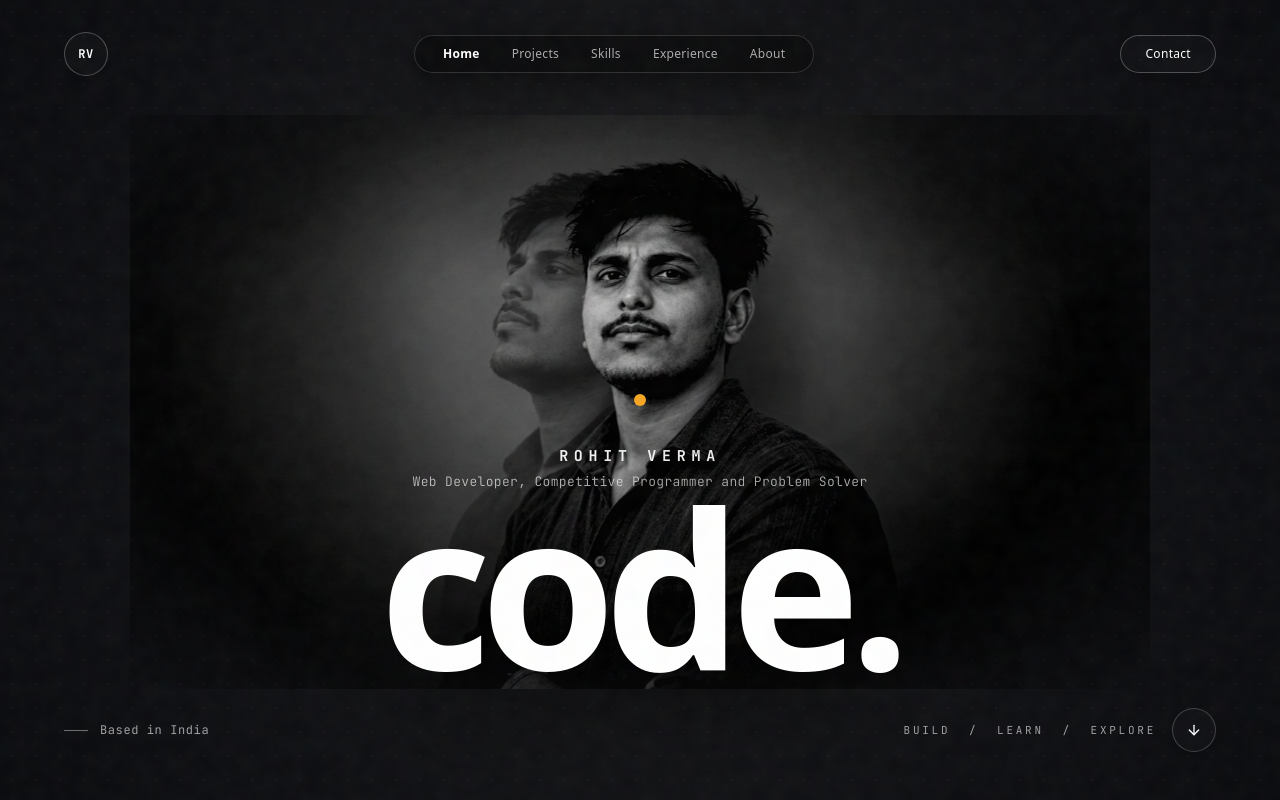
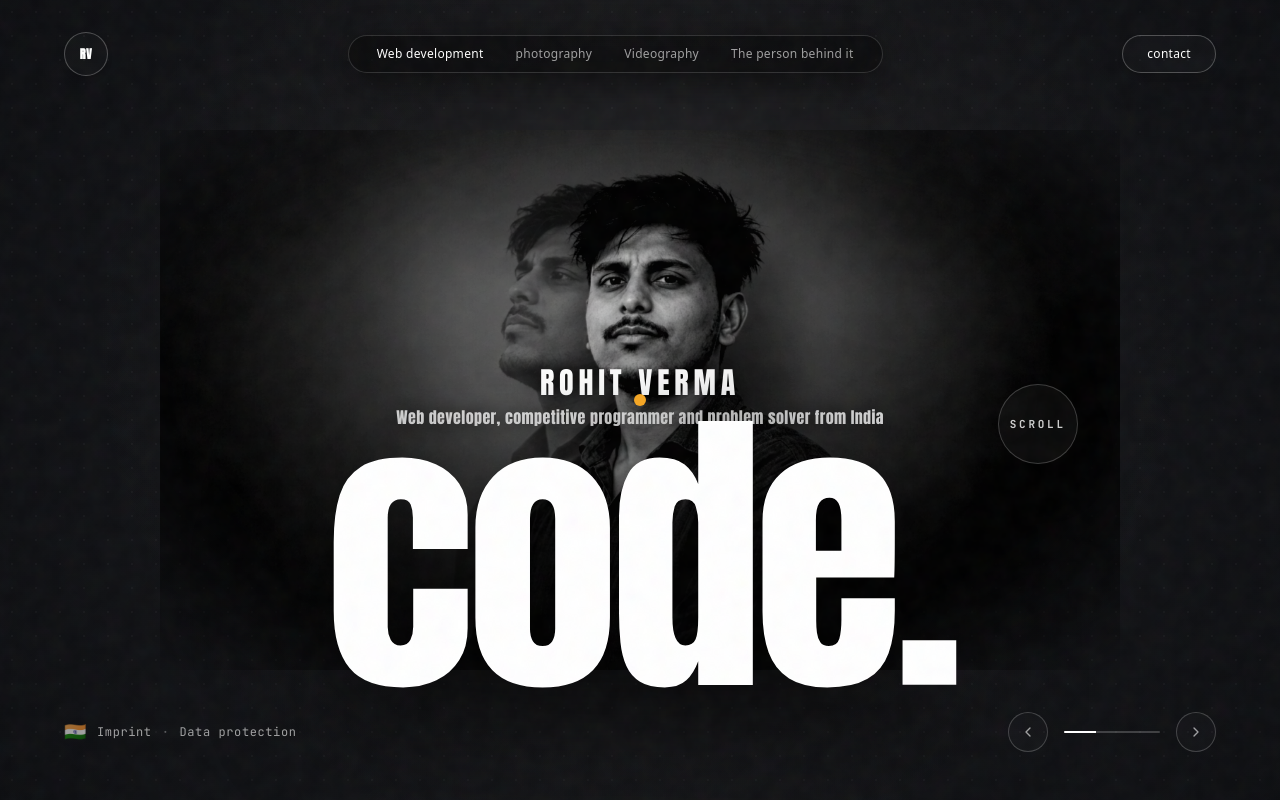
Before and after one commit to RohitV33/MyPortfolio, a Next.js app: page / in a window 1280 px wide. Shown: the top 800 px of the page. Built offline with nearby package versions, Linux system fonts and the light colour scheme.

Commit message:
implement exact reference ui ux for hero section

```diff
--- a/src/app/globals.css
+++ b/src/app/globals.css
@@ -311,6 +311,10 @@ footer,
   box-shadow: 0 20px 40px rgba(0, 0, 0, 0.06), inset 0 1px 0 rgba(255, 255, 255, 0.8);
 }
 
+.font-anton {
+  font-family: var(--font-anton), 'Impact', 'Bebas Neue', sans-serif;
+}
+
 /* ── Reduced Motion Accessibility ─────────────────────────── */
 @media (prefers-reduced-motion: reduce) {
   *,
--- a/src/app/layout.tsx
+++ b/src/app/layout.tsx
@@ -4,7 +4,7 @@ import Navbar from "@/components/Navbar";
 import SmoothScrollProvider from "@/components/SmoothScrollProvider";
 import PageTransition from "@/components/PageTransition";
 import Footer from "@/components/Footer";
-import { Outfit, Space_Grotesk, Syne, JetBrains_Mono, Playfair_Display, Caveat } from "next/font/google";
+import { Outfit, Space_Grotesk, Syne, JetBrains_Mono, Playfair_Display, Caveat, Anton } from "next/font/google";
 
 const outfit = Outfit({
   subsets: ["latin"],
@@ -49,6 +49,13 @@ const caveat = Caveat({
   display: "swap",
 });
 
+const anton = Anton({
+  subsets: ["latin"],
+  weight: ["400"],
+  variable: "--font-anton",
+  display: "swap",
+});
+
 export const metadata: Metadata = {
   title: "Rohit Verma — Full Stack Developer",
   description: "Crafting high-end digital experiences with React, Node.js, and motion design. Editorial-inspired developer portfolio.",
@@ -73,7 +80,7 @@ export default function RootLayout({
           crossOrigin="anonymous"
         />
       </head>
-      <body className={`${outfit.variable} ${spaceGrotesk.variable} ${syne.variable} ${jetbrainsMono.variable} ${playfair.variable} ${caveat.variable} noise-overlay`}>
+      <body className={`${outfit.variable} ${spaceGrotesk.variable} ${syne.variable} ${jetbrainsMono.variable} ${playfair.variable} ${caveat.variable} ${anton.variable} noise-overlay`}>
         <SmoothScrollProvider>
           <CustomCursor />
           <ScrollIndicator />
--- a/src/components/Hero.tsx
+++ b/src/components/Hero.tsx
@@ -2,12 +2,31 @@
 
 import { useEffect, useRef, useState } from "react";
 import Image from "next/image";
-import { ArrowDown } from "lucide-react";
+import { ChevronLeft, ChevronRight } from "lucide-react";
 import { useLenis } from "@/components/SmoothScrollProvider";
+
+const DISCIPLINES = [
+  {
+    word: "code.",
+    title: "ROHIT VERMA",
+    subtitle: "Web developer, competitive programmer and problem solver from India",
+  },
+  {
+    word: "build.",
+    title: "ROHIT VERMA",
+    subtitle: "Full-stack architect, AI systems and distributed web platform builder",
+  },
+  {
+    word: "solve.",
+    title: "ROHIT VERMA",
+    subtitle: "Competitive programmer, low-latency algorithms and data structures",
+  },
+];
 
 export default function Hero() {
   const containerRef = useRef<HTMLElement>(null);
   const { lenis } = useLenis();
+  const [activeSlide, setActiveSlide] = useState(0);
 
   // Mouse parallax state for organic interactive depth
   const [mousePos, setMousePos] = useState({ x: 0, y: 0 });
@@ -24,6 +43,14 @@ export default function Hero() {
     return () => window.removeEventListener("mousemove", handleMouseMove);
   }, []);
 
+  const handlePrevSlide = () => {
+    setActiveSlide((prev) => (prev > 0 ? prev - 1 : DISCIPLINES.length - 1));
+  };
+
+  const handleNextSlide = () => {
+    setActiveSlide((prev) => (prev < DISCIPLINES.length - 1 ? prev + 1 : 0));
+  };
+
   const scrollToCapabilities = (e: React.MouseEvent) => {
     e.preventDefault();
     const capEl = document.getElementById("chapter-capabilities");
@@ -36,32 +63,34 @@ export default function Hero() {
     }
   };
 
+  const currentDiscipline = DISCIPLINES[activeSlide];
+
   return (
     <section
       id="chapter-intro"
       ref={containerRef}
-      className="relative w-full h-screen min-h-[700px] flex flex-col justify-between overflow-hidden bg-[#111215] select-none pt-24 pb-8 sm:pb-12 px-6 sm:px-12 md:px-16"
+      className="relative w-full h-screen min-h-[700px] flex flex-col justify-between overflow-hidden bg-[#131417] select-none pt-24 pb-8 sm:pb-12 px-6 sm:px-10 md:px-16"
     >
-      {/* ── Studio Vignette & Radial Spotlight (Matches Reference Lighting) ── */}
+      {/* ── Studio Vignette & Circular Halo Spotlight (Exact Reference Lighting) ── */}
       <div
         aria-hidden="true"
         className="absolute inset-0 pointer-events-none z-0"
         style={{
           background:
-            "radial-gradient(circle at 50% 45%, rgba(255, 255, 255, 0.08) 0%, rgba(180, 160, 140, 0.03) 35%, transparent 70%), radial-gradient(circle at 50% 50%, transparent 45%, rgba(10, 11, 14, 0.95) 100%)",
+            "radial-gradient(circle at 50% 42%, rgba(255, 255, 255, 0.09) 0%, rgba(180, 160, 140, 0.035) 36%, transparent 70%), radial-gradient(circle at 50% 50%, transparent 45%, rgba(13, 14, 17, 0.96) 100%)",
         }}
       />
 
       {/* Subtle Atmospheric Studio Grain */}
       <div
         aria-hidden="true"
-        className="absolute inset-0 pointer-events-none opacity-[0.035] bg-[radial-gradient(#ffffff_1px,transparent_1px)] [background-size:24px_24px] z-0"
+        className="absolute inset-0 pointer-events-none opacity-[0.03] bg-[radial-gradient(#ffffff_1px,transparent_1px)] [background-size:24px_24px] z-0"
       />
 
-      {/* ── Centerpiece: Living Double-Exposure Portrait ── */}
+      {/* ── Centerpiece: Living Double-Exposure Portrait (Exact Cutout & Profile) ── */}
       <div className="relative z-10 w-full flex-1 flex flex-col items-center justify-center my-auto pointer-events-none">
-        <div className="relative w-full max-w-[1020px] aspect-[16/9.2] sm:aspect-[16/9] flex items-center justify-center [mask-image:radial-gradient(ellipse_75%_75%_at_50%_48%,black_58%,transparent_96%)]">
-          {/* 1. Ghosted Profile Duplicate (Offset to left with independent drifting) */}
+        <div className="relative w-full max-w-[960px] aspect-[16/9.5] sm:aspect-[16/9] flex items-center justify-center [mask-image:radial-gradient(ellipse_75%_75%_at_50%_48%,black_60%,transparent_96%)]">
+          {/* 1. Ghosted Profile Duplicate (Offset to left with independent organic floating drift) */}
           <div
             className="absolute inset-0 flex items-center justify-center transition-transform duration-700 ease-out will-change-transform opacity-45 mix-blend-screen"
             style={{
@@ -75,7 +104,7 @@ export default function Hero() {
                 alt="Rohit Verma Double-Exposure Profile"
                 fill
                 priority
-                sizes="(max-width: 1024px) 100vw, 1020px"
+                sizes="(max-width: 1024px) 100vw, 960px"
                 className="object-contain object-center scale-[1.03]"
               />
             </div>
@@ -95,7 +124,7 @@ export default function Hero() {
                 alt="Rohit Verma Cinematic Portrait"
                 fill
                 priority
-                sizes="(max-width: 1024px) 100vw, 1020px"
+                sizes="(max-width: 1024px) 100vw, 960px"
                 className="object-contain object-center"
               />
 
@@ -113,65 +142,103 @@ export default function Hero() {
           </div>
         </div>
 
-        {/* ── Overlay Text Hierarchy: Centered Over Lower Portrait & Composition ── */}
-        <div className="absolute inset-x-0 bottom-6 sm:bottom-8 md:bottom-10 z-20 flex flex-col items-center text-center pointer-events-none">
-          {/* Upper Title: ROHIT VERMA */}
+        {/* ── Overlay Text Hierarchy: Matching Christoph Nagel Reference Composition ── */}
+        <div className="absolute inset-x-0 bottom-4 sm:bottom-6 md:bottom-8 z-20 flex flex-col items-center text-center pointer-events-none">
+          {/* Top Title: ROHIT VERMA in Anton font */}
           <h1
-            className="font-mono text-xs sm:text-sm md:text-[15px] font-bold tracking-[0.38em] text-white/95 uppercase drop-shadow-[0_2px_14px_rgba(0,0,0,0.9)] mb-1 sm:mb-1.5 transition-transform duration-300 ease-out pointer-events-auto"
+            className="font-anton text-xl sm:text-2xl md:text-3xl tracking-[0.16em] text-white uppercase drop-shadow-[0_2px_14px_rgba(0,0,0,0.9)] mb-1 transition-transform duration-300 ease-out pointer-events-auto"
             style={{
               transform: `translate(${mousePos.x * 2.5}px, ${mousePos.y * 1.5}px)`,
             }}
           >
-            ROHIT VERMA
+            {currentDiscipline.title}
           </h1>
 
-          {/* Subtitle: Web Developer, Competitive Programmer and Problem Solver */}
+          {/* Subtitle in Anton font */}
           <p
-            className="font-mono text-[11px] sm:text-xs md:text-[13px] text-white/70 tracking-wide drop-shadow-[0_2px_10px_rgba(0,0,0,0.9)] font-light max-w-xl px-4 transition-transform duration-300 ease-out pointer-events-auto mb-2 sm:mb-3"
+            className="font-anton text-xs sm:text-sm md:text-base tracking-wide text-white/85 drop-shadow-[0_2px_10px_rgba(0,0,0,0.9)] max-w-2xl px-4 transition-transform duration-300 ease-out pointer-events-auto mb-2 sm:mb-2.5 font-normal"
             style={{
               transform: `translate(${mousePos.x * 2}px, ${mousePos.y * 1.2}px)`,
             }}
           >
-            Web Developer, Competitive Programmer and Problem Solver
+            {currentDiscipline.subtitle}
           </p>
 
-          {/* ── Enormous Bold Condensed Typography: "code." ── */}
+          {/* ── Massive Condensed Typography: "code." in Anton ── */}
           <div
             className="relative pointer-events-none select-none transition-transform duration-300 ease-out"
             style={{
               transform: `translate(${mousePos.x * 1.5}px, ${mousePos.y * 0.8}px)`,
             }}
           >
-            <span className="font-black text-[clamp(5.2rem,17vw,15.5rem)] tracking-tighter leading-[0.76] text-white drop-shadow-[0_25px_60px_rgba(0,0,0,0.98)] block">
-              code.
+            <span className="font-anton text-[clamp(6.5rem,24vw,19.5rem)] font-normal tracking-[-0.03em] leading-[0.76] text-white drop-shadow-[0_25px_60px_rgba(0,0,0,0.98)] block">
+              {currentDiscipline.word}
             </span>
           </div>
         </div>
+
+        {/* ── Floating "( SCROLL )" Button (Matches Right-Side Floating Pill) ── */}
+        <button
+          type="button"
+          onClick={scrollToCapabilities}
+          data-cursor-interactive
+          className="hidden md:flex absolute right-[5%] lg:right-[9%] xl:right-[12%] top-[54%] -translate-y-1/2 w-16 h-16 sm:w-20 sm:h-20 rounded-full border border-white/20 bg-white/[0.04] backdrop-blur-md items-center justify-center text-white/80 hover:text-white hover:border-white/50 hover:scale-110 active:scale-95 transition-all shadow-2xl z-30 group pointer-events-auto"
+          aria-label="Scroll down"
+          title="Scroll down"
+        >
+          <span className="font-mono text-[10px] sm:text-[11px] font-bold tracking-[0.25em] group-hover:tracking-[0.3em] transition-all">
+            SCROLL
+          </span>
+        </button>
       </div>
 
-      {/* ── Bottom Bar: Based in India & BUILD / LEARN / EXPLORE + Arrow ── */}
-      <div className="relative z-30 w-full max-w-7xl mx-auto flex items-center justify-between mt-auto select-none">
-        {/* Bottom-Left: Subtle Line + Based in India */}
-        <div className="flex items-center gap-3 text-white/60 font-mono text-[11px] sm:text-xs tracking-wider">
-          <span className="w-5 sm:w-6 h-px bg-white/40" />
-          <span>Based in India</span>
+      {/* ── Bottom Bar: Flag & Imprint (Left) / Carousel Controls (Right) ── */}
+      <div className="relative z-30 w-full max-w-7xl mx-auto flex items-center justify-between mt-auto select-none pt-2">
+        {/* Bottom-Left: Flag + Imprint / Data protection */}
+        <div className="flex items-center gap-2 sm:gap-2.5 text-white/60 font-mono text-[11px] sm:text-xs tracking-wider">
+          <span className="text-base sm:text-lg">🇮🇳</span>
+          <span className="hover:text-white transition-colors cursor-pointer underline-offset-4 hover:underline">
+            Imprint
+          </span>
+          <span className="text-white/30">·</span>
+          <span className="hover:text-white transition-colors cursor-pointer underline-offset-4 hover:underline">
+            Data protection
+          </span>
         </div>
 
-        {/* Bottom-Right: BUILD / LEARN / EXPLORE + Circular Downward-Arrow Button */}
-        <div className="flex items-center gap-3 sm:gap-4">
-          <span className="hidden sm:inline-block text-white/60 font-mono text-[10px] sm:text-[11px] tracking-[0.25em] uppercase">
-            BUILD &nbsp;/&nbsp; LEARN &nbsp;/&nbsp; EXPLORE
-          </span>
+        {/* Bottom-Right: Carousel Controls (< ──────── >) */}
+        <div className="flex items-center gap-3 sm:gap-4 select-none">
+          <button
+            type="button"
+            onClick={handlePrevSlide}
+            data-cursor-interactive
+            className="w-10 h-10 rounded-full border border-white/20 bg-white/[0.02] flex items-center justify-center text-white/60 hover:text-white hover:border-white hover:scale-105 active:scale-95 transition-all"
+            aria-label="Previous discipline"
+            title="Previous discipline"
+          >
+            <ChevronLeft className="w-4 h-4" />
+          </button>
+
+          {/* Horizontal Track Line with Indicator */}
+          <div className="w-16 sm:w-24 h-0.5 bg-white/20 rounded-full overflow-hidden relative">
+            <div
+              className="h-full bg-white transition-all duration-500 ease-out"
+              style={{
+                width: "33.33%",
+                transform: `translateX(${activeSlide * 100}%)`,
+              }}
+            />
+          </div>
 
           <button
             type="button"
-            onClick={scrollToCapabilities}
+            onClick={handleNextSlide}
             data-cursor-interactive
-            className="group w-10 h-10 sm:w-11 sm:h-11 rounded-full border border-white/20 bg-white/[0.02] flex items-center justify-center text-white hover:border-white hover:bg-white/10 hover:scale-105 active:scale-95 transition-all shadow-md"
-            aria-label="Scroll down to explore"
-            title="Scroll to explore"
+            className="w-10 h-10 rounded-full border border-white/20 bg-white/[0.02] flex items-center justify-center text-white/60 hover:text-white hover:border-white hover:scale-105 active:scale-95 transition-all"
+            aria-label="Next discipline"
+            title="Next discipline"
           >
-            <ArrowDown className="w-4 h-4 text-white transition-transform duration-300 group-hover:translate-y-0.5" />
+            <ChevronRight className="w-4 h-4" />
           </button>
         </div>
       </div>
--- a/src/components/Navbar.tsx
+++ b/src/components/Navbar.tsx
@@ -7,11 +7,10 @@ import { useLenis } from "@/components/SmoothScrollProvider";
 import { Menu, X } from "lucide-react";
 
 const NAV_ITEMS = [
-  { label: "Home", href: "/#chapter-intro" },
-  { label: "Projects", href: "/#chapter-work" },
-  { label: "Skills", href: "/#chapter-stack" },
-  { label: "Experience", href: "/#chapter-capabilities" },
-  { label: "About", href: "/#chapter-about" },
+  { label: "Web development", href: "/#chapter-work" },
+  { label: "photography", href: "/#chapter-capabilities" },
+  { label: "Videography", href: "/#chapter-stack" },
+  { label: "The person behind it", href: "/#chapter-about" },
 ];
 
 export default function Navbar() {
@@ -54,7 +53,7 @@ export default function Navbar() {
         role="banner"
         className={`fixed top-0 left-0 w-full z-50 transition-all duration-500 ease-out ${
           scrolled
-            ? "py-3 sm:py-4 bg-[#0d0e11]/85 backdrop-blur-xl border-b border-white/10 shadow-2xl"
+            ? "py-3 sm:py-4 bg-[#111215]/85 backdrop-blur-xl border-b border-white/10 shadow-2xl"
             : "py-6 sm:py-8 bg-transparent border-b border-transparent"
         }`}
       >
@@ -64,13 +63,13 @@ export default function Navbar() {
             href="/#chapter-intro"
             onClick={(e) => handleNavClick(e, "/#chapter-intro")}
             data-cursor-interactive
-            className="w-10 h-10 sm:w-11 sm:h-11 rounded-full border border-white/25 bg-white/[0.02] flex items-center justify-center font-mono font-bold text-xs tracking-wider text-white hover:border-white hover:bg-white/10 hover:scale-105 active:scale-95 transition-all shadow-md select-none"
+            className="w-10 h-10 sm:w-11 sm:h-11 rounded-full border border-white/25 bg-white/[0.02] flex items-center justify-center font-bold text-xs tracking-wider text-white hover:border-white hover:bg-white/10 hover:scale-105 active:scale-95 transition-all shadow-md select-none font-anton"
             aria-label="Rohit Verma Home"
           >
             RV
           </Link>
 
-          {/* Center-Top: Translucent Rounded Navigation Pill */}
+          {/* Center-Top: Translucent Rounded Navigation Pill (Matching Reference Exactly) */}
           <nav
             aria-label="Main Navigation"
             className="hidden md:flex items-center gap-6 lg:gap-8 px-7 py-2.5 rounded-full border border-white/15 bg-black/40 backdrop-blur-2xl shadow-[0_8px_32px_rgba(0,0,0,0.5)] select-none"
@@ -83,8 +82,8 @@ export default function Navbar() {
                 data-cursor-interactive
                 className={`text-xs tracking-wide transition-all duration-200 ${
                   idx === 0
-                    ? "text-white font-semibold"
-                    : "text-white/65 hover:text-white font-normal"
+                    ? "text-white font-medium"
+                    : "text-white/60 hover:text-white font-normal"
                 }`}
               >
                 {item.label}
@@ -92,15 +91,15 @@ export default function Navbar() {
             ))}
           </nav>
 
-          {/* Top-Right: Outlined Rounded Contact Button */}
+          {/* Top-Right: Outlined Rounded Contact Button (all lowercase 'contact') */}
           <div className="hidden md:flex items-center">
             <Link
               href="/#chapter-contact"
               onClick={(e) => handleNavClick(e, "/#chapter-contact")}
               data-cursor-interactive
-              className="px-6 py-2.5 rounded-full border border-white/25 bg-white/[0.02] text-xs font-medium text-white tracking-wide hover:border-white hover:bg-white/10 hover:scale-105 active:scale-95 transition-all shadow-md select-none"
+              className="px-6 py-2.5 rounded-full border border-white/25 bg-white/[0.02] text-xs font-medium text-white tracking-wide hover:border-white hover:bg-white/10 hover:scale-105 active:scale-95 transition-all shadow-md select-none lowercase"
             >
-              Contact
+              contact
             </Link>
           </div>
 
@@ -118,7 +117,7 @@ export default function Navbar() {
 
       {/* Mobile Menu Overlay */}
       <div
-        className={`fixed inset-0 z-40 bg-[#0d0e11]/98 backdrop-blur-3xl md:hidden flex flex-col justify-between px-8 py-24 transition-all duration-500 ease-out ${
+        className={`fixed inset-0 z-40 bg-[#111215]/98 backdrop-blur-3xl md:hidden flex flex-col justify-between px-8 py-24 transition-all duration-500 ease-out ${
           menuOpen ? "opacity-100 pointer-events-auto" : "opacity-0 pointer-events-none"
         }`}
       >
@@ -150,14 +149,14 @@ export default function Navbar() {
               handleNavClick(e, "/#chapter-contact");
               setMenuOpen(false);
             }}
-            className="mt-6 flex items-center justify-center py-3.5 px-6 rounded-full border border-white/30 text-white font-mono text-xs tracking-widest uppercase hover:bg-white/10 transition-all"
+            className="mt-6 flex items-center justify-center py-3.5 px-6 rounded-full border border-white/30 text-white font-mono text-xs tracking-widest uppercase hover:bg-white/10 transition-all lowercase"
           >
-            Contact
+            contact
           </Link>
         </div>
 
         <div className="border-t border-white/10 pt-6 flex justify-between items-center text-white/40 font-mono text-[10px] tracking-wider">
-          <span>Based in India</span>
+          <span>🇮🇳 Based in India</span>
           <span>© 2026</span>
         </div>
       </div>
```
Also changed, not shown: public/images/rohit_hero_christoph.jpg (added), public/images/rohit_hero_cutout.png (added).
